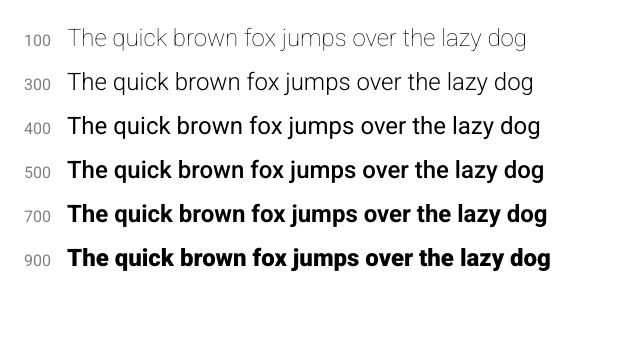
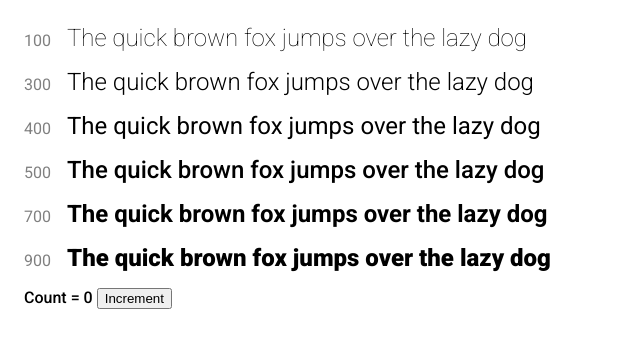
Before and after one commit to joulev/debug, a Next.js app: page / in a window 1280 px wide. Shown: the top 348 px of the page, without its empty margins (0-640 px from the left). Built offline with nearby package versions, Linux system fonts and the light colour scheme.

Commit message:
try client components
Signed-off-by: Vu Van Dung <me@joulev.dev>

```diff
--- a/app/page.tsx
+++ b/app/page.tsx
@@ -1,4 +1,9 @@
+"use client";
+
+import { useState } from "react";
+
 export default function Page() {
+  const [count, setCount] = useState(0);
   return (
     <div
       style={{ display: "flex", flexDirection: "column", gap: 16, padding: 16 }}
@@ -21,6 +26,10 @@
           </div>
         </div>
       ))}
+      <div style={{ fontWeight: 500 }}>
+        Count = {count}{" "}
+        <button onClick={() => setCount((x) => x + 1)}>Increment</button>
+      </div>
     </div>
   );
 }
```
